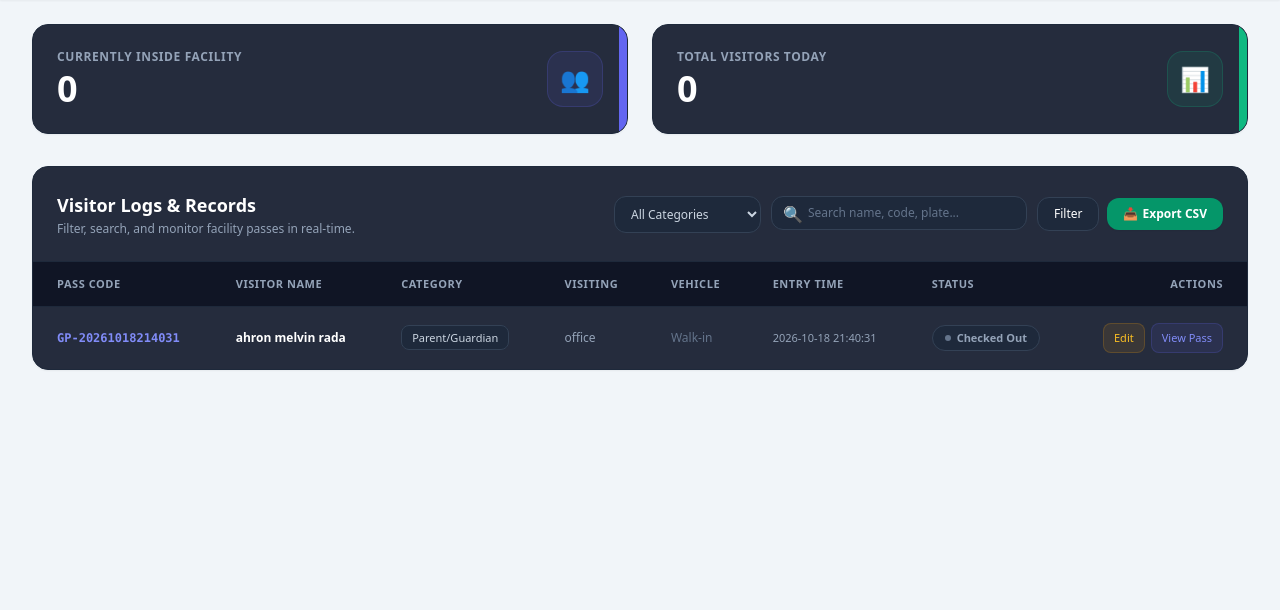
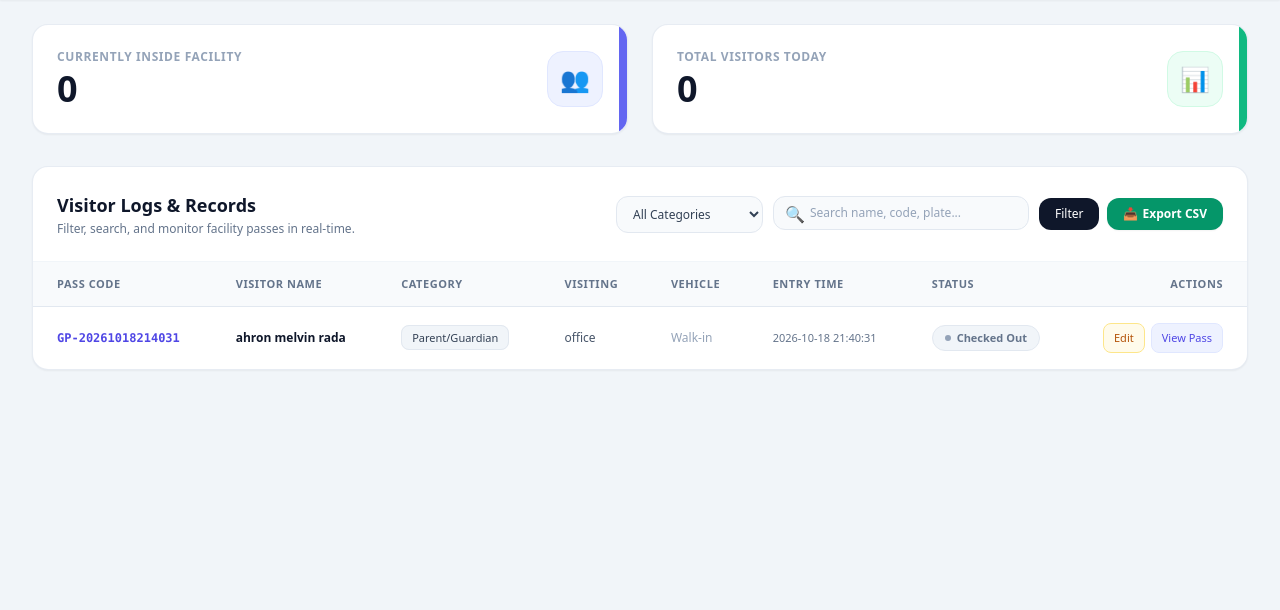
Before and after one commit to ahronmelvinrada-cmyk/gatepass-system, a Flask app: page / in a window 1280 px wide. Shown: the part 65-675 px from the top of the page. Run offline with Flask 3, Linux system fonts and the light colour scheme; the visitor is signed in with stand-in values (Sample User, id 1); data comes from the database, SQL or seed files in the repository; some libraries are stand-ins or nearby versions.

Commit message:
Refactor visitor logs page styles for better clarity
Updated the styling of the visitor logs page to improve visual clarity and consistency. Changed background colors, text colors, and border styles for various elements.

```diff
--- a/templates/index.html
+++ b/templates/index.html
@@ -2,36 +2,36 @@
 {% block content %}
 <!-- Top Summary Cards -->
 <div class="grid grid-cols-1 sm:grid-cols-2 gap-4 md:gap-6 mb-6 md:mb-8">
-    <div class="bg-slate-900/90 p-5 md:p-6 rounded-2xl border border-slate-800 shadow-sm flex items-center justify-between relative overflow-hidden group hover:shadow-md transition">
+    <div class="bg-white p-5 md:p-6 rounded-2xl border border-slate-200/80 shadow-sm flex items-center justify-between relative overflow-hidden group hover:shadow-md transition">
         <div class="absolute right-0 top-0 bottom-0 w-2 bg-indigo-500"></div>
         <div>
             <p class="text-xs font-semibold uppercase tracking-wider text-slate-400">Currently Inside Facility</p>
-            <h3 class="text-3xl md:text-4xl font-extrabold text-white mt-1">{{ active_count }}</h3>
+            <h3 class="text-3xl md:text-4xl font-extrabold text-slate-900 mt-1">{{ active_count }}</h3>
         </div>
-        <div class="w-12 h-12 md:w-14 md:h-14 bg-indigo-500/10 rounded-2xl flex items-center justify-center text-indigo-400 text-xl md:text-2xl border border-indigo-500/20">👥</div>
+        <div class="w-12 h-12 md:w-14 md:h-14 bg-indigo-50 rounded-2xl flex items-center justify-center text-indigo-600 text-xl md:text-2xl border border-indigo-100">👥</div>
     </div>
 
-    <div class="bg-slate-900/90 p-5 md:p-6 rounded-2xl border border-slate-800 shadow-sm flex items-center justify-between relative overflow-hidden group hover:shadow-md transition">
+    <div class="bg-white p-5 md:p-6 rounded-2xl border border-slate-200/80 shadow-sm flex items-center justify-between relative overflow-hidden group hover:shadow-md transition">
         <div class="absolute right-0 top-0 bottom-0 w-2 bg-emerald-500"></div>
         <div>
             <p class="text-xs font-semibold uppercase tracking-wider text-slate-400">Total Visitors Today</p>
-            <h3 class="text-3xl md:text-4xl font-extrabold text-white mt-1">{{ today_count }}</h3>
+            <h3 class="text-3xl md:text-4xl font-extrabold text-slate-900 mt-1">{{ today_count }}</h3>
         </div>
-        <div class="w-12 h-12 md:w-14 md:h-14 bg-emerald-500/10 rounded-2xl flex items-center justify-center text-emerald-400 text-xl md:text-2xl border border-emerald-500/20">📊</div>
+        <div class="w-12 h-12 md:w-14 md:h-14 bg-emerald-50 rounded-2xl flex items-center justify-center text-emerald-600 text-xl md:text-2xl border border-emerald-100">📊</div>
     </div>
 </div>
 
 <!-- Main Visitor Logs Container -->
-<div class="bg-slate-900/90 rounded-2xl border border-slate-800 shadow-sm overflow-hidden">
+<div class="bg-white rounded-2xl border border-slate-200/80 shadow-sm overflow-hidden">
     <!-- Header & Search/Filter Section -->
-    <div class="p-4 md:p-6 border-b border-slate-800 flex flex-col xl:flex-row justify-between items-start xl:items-center gap-4">
+    <div class="p-4 md:p-6 border-b border-slate-100 flex flex-col xl:flex-row justify-between items-start xl:items-center gap-4">
         <div>
-            <h2 class="text-base md:text-lg font-bold text-white">Visitor Logs & Records</h2>
-            <p class="text-xs text-slate-400 mt-0.5">Filter, search, and monitor facility passes in real-time.</p>
+            <h2 class="text-base md:text-lg font-bold text-slate-900">Visitor Logs & Records</h2>
+            <p class="text-xs text-slate-500 mt-0.5">Filter, search, and monitor facility passes in real-time.</p>
         </div>
 
         <form method="GET" action="{{ url_for('index') }}" class="flex flex-col sm:flex-row flex-wrap gap-2.5 w-full xl:w-auto">
-            <select name="category" onchange="this.form.submit()" class="w-full sm:w-auto border border-slate-700 rounded-xl text-xs bg-slate-800 px-3 py-2 text-slate-300 focus:outline-none focus:ring-2 focus:ring-indigo-500">
+            <select name="category" onchange="this.form.submit()" class="w-full sm:w-auto border border-slate-200 rounded-xl text-xs bg-slate-50 px-3 py-2 text-slate-700 focus:outline-none focus:ring-2 focus:ring-indigo-500">
                 <option value="">All Categories</option>
                 <option value="Parent/Guardian" {% if category_filter == 'Parent/Guardian' %}selected{% endif %}>Parent / Guardian</option>
                 <option value="Delivery/Courier" {% if category_filter == 'Delivery/Courier' %}selected{% endif %}>Delivery / Courier</option>
@@ -41,12 +41,12 @@
             </select>
 
             <div class="relative w-full sm:w-64">
-                <span class="absolute inset-y-0 left-0 flex items-center pl-3 text-slate-500">🔍</span>
-                <input type="text" name="search" value="{{ search }}" placeholder="Search name, code, plate..." class="w-full pl-9 pr-4 py-2 border border-slate-700 rounded-xl text-xs bg-slate-800 text-white placeholder-slate-500 focus:outline-none focus:ring-2 focus:ring-indigo-500 transition">
+                <span class="absolute inset-y-0 left-0 flex items-center pl-3 text-slate-400">🔍</span>
+                <input type="text" name="search" value="{{ search }}" placeholder="Search name, code, plate..." class="w-full pl-9 pr-4 py-2 border border-slate-200 rounded-xl text-xs bg-slate-50 text-slate-900 placeholder-slate-400 focus:bg-white focus:outline-none focus:ring-2 focus:ring-indigo-500 transition">
             </div>
 
             <div class="flex items-center gap-2 w-full sm:w-auto">
-                <button type="submit" class="flex-1 sm:flex-none bg-slate-800 hover:bg-slate-700 text-white px-4 py-2 rounded-xl text-xs font-medium transition border border-slate-700">Filter</button>
+                <button type="submit" class="flex-1 sm:flex-none bg-slate-900 hover:bg-slate-800 text-white px-4 py-2 rounded-xl text-xs font-medium transition">Filter</button>
                 <a href="{{ url_for('export_csv') }}" class="flex-1 sm:flex-none justify-center bg-emerald-600 hover:bg-emerald-500 text-white px-4 py-2 rounded-xl text-xs font-semibold transition flex items-center gap-1 shadow-sm">
                     <span>📥</span> Export CSV
                 </a>
@@ -58,7 +58,7 @@
     <div class="hidden md:block overflow-x-auto">
         <table class="w-full text-left border-collapse text-xs">
             <thead>
-                <tr class="bg-slate-950/60 text-slate-400 uppercase tracking-wider border-b border-slate-800 text-[11px]">
+                <tr class="bg-slate-50 text-slate-500 uppercase tracking-wider border-b border-slate-200 text-[11px]">
                     <th class="py-3.5 px-6 font-semibold">Pass Code</th>
                     <th class="py-3.5 px-6 font-semibold">Visitor Name</th>
                     <th class="py-3.5 px-6 font-semibold">Category</th>
@@ -69,43 +69,43 @@
                     <th class="py-3.5 px-6 font-semibold text-right">Actions</th>
                 </tr>
             </thead>
-            <tbody class="divide-y divide-slate-800/60 text-slate-300">
+            <tbody class="divide-y divide-slate-100 text-slate-600">
                 {% for v in visitors %}
-                <tr class="hover:bg-slate-800/40 transition">
-                    <td class="py-4 px-6 font-mono font-bold text-indigo-400">{{ v.pass_code }}</td>
-                    <td class="py-4 px-6 font-semibold text-white">{{ v.full_name }}</td>
+                <tr class="hover:bg-slate-50/80 transition">
+                    <td class="py-4 px-6 font-mono font-bold text-indigo-600">{{ v.pass_code }}</td>
+                    <td class="py-4 px-6 font-semibold text-slate-900">{{ v.full_name }}</td>
                     <td class="py-4 px-6">
-                        <span class="px-2.5 py-1 bg-slate-800 text-slate-300 rounded-lg text-[11px] font-medium border border-slate-700">{{ v.visitor_category }}</span>
+                        <span class="px-2.5 py-1 bg-slate-100 text-slate-700 rounded-lg text-[11px] font-medium border border-slate-200">{{ v.visitor_category }}</span>
                     </td>
-                    <td class="py-4 px-6 text-slate-400">{{ v.person_to_visit }}</td>
-                    <td class="py-4 px-6 text-slate-400">
+                    <td class="py-4 px-6 text-slate-600">{{ v.person_to_visit }}</td>
+                    <td class="py-4 px-6 text-slate-600">
                         {% if v.vehicle_type and v.vehicle_type != 'None' %}
-                            <span class="font-semibold text-slate-300">{{ v.vehicle_type }}</span>
-                            {% if v.plate_number %}<span class="block text-slate-500 font-mono text-[10px]">{{ v.plate_number }}</span>{% endif %}
+                            <span class="font-semibold text-slate-800">{{ v.vehicle_type }}</span>
+                            {% if v.plate_number %}<span class="block text-slate-400 font-mono text-[10px]">{{ v.plate_number }}</span>{% endif %}
                         {% else %}
-                            <span class="text-slate-500">Walk-in</span>
+                            <span class="text-slate-400">Walk-in</span>
                         {% endif %}
                     </td>
-                    <td class="py-4 px-6 text-slate-400 text-[11px]">{{ v.entry_time }}</td>
+                    <td class="py-4 px-6 text-slate-500 text-[11px]">{{ v.entry_time }}</td>
                     <td class="py-4 px-6">
-                        <span class="inline-flex items-center gap-1.5 px-3 py-1 rounded-full text-[11px] font-semibold {% if v.status == 'Active' %}bg-emerald-500/10 text-emerald-400 border border-emerald-500/20{% else %}bg-slate-800 text-slate-400 border border-slate-700{% endif %}">
-                            <span class="w-1.5 h-1.5 rounded-full {% if v.status == 'Active' %}bg-emerald-400 animate-pulse{% else %}bg-slate-500{% endif %}"></span>
+                        <span class="inline-flex items-center gap-1.5 px-3 py-1 rounded-full text-[11px] font-semibold {% if v.status == 'Active' %}bg-emerald-50 text-emerald-700 border border-emerald-200{% else %}bg-slate-100 text-slate-500 border border-slate-200{% endif %}">
+                            <span class="w-1.5 h-1.5 rounded-full {% if v.status == 'Active' %}bg-emerald-500 animate-pulse{% else %}bg-slate-400{% endif %}"></span>
                             {{ v.status }}
                         </span>
                     </td>
                     <td class="py-4 px-6 text-right">
                         <div class="flex items-center justify-end gap-1.5">
-                            <a href="{{ url_for('edit_visitor', id=v.id) }}" class="inline-flex items-center gap-1 text-amber-400 hover:text-amber-300 font-medium text-[11px] bg-amber-500/10 hover:bg-amber-500/20 px-2.5 py-1.5 rounded-lg transition border border-amber-500/20">Edit</a>
-                            <a href="{{ url_for('view_pass', pass_code=v.pass_code) }}" class="inline-flex items-center gap-1 text-indigo-400 hover:text-indigo-300 font-medium text-[11px] bg-indigo-500/10 hover:bg-indigo-500/20 px-2.5 py-1.5 rounded-lg transition border border-indigo-500/20">View Pass</a>
+                            <a href="{{ url_for('edit_visitor', id=v.id) }}" class="inline-flex items-center gap-1 text-amber-700 hover:text-amber-800 font-medium text-[11px] bg-amber-50 hover:bg-amber-100 px-2.5 py-1.5 rounded-lg transition border border-amber-200">Edit</a>
+                            <a href="{{ url_for('view_pass', pass_code=v.pass_code) }}" class="inline-flex items-center gap-1 text-indigo-600 hover:text-indigo-700 font-medium text-[11px] bg-indigo-50 hover:bg-indigo-100 px-2.5 py-1.5 rounded-lg transition border border-indigo-100">View Pass</a>
                         </div>
                     </td>
                 </tr>
                 {% else %}
                 <tr>
-                    <td colspan="8" class="py-12 text-center text-slate-500">
+                    <td colspan="8" class="py-12 text-center text-slate-400">
                         <div class="flex flex-col items-center justify-center gap-2">
                             <span class="text-3xl">📭</span>
-                            <p class="text-xs font-medium text-slate-400">No visitor records found.</p>
+                            <p class="text-xs font-medium text-slate-500">No visitor records found.</p>
                         </div>
                     </td>
                 </tr>
@@ -115,45 +115,45 @@
     </div>
 
     <!-- 2. MOBILE VIEW: Card List -->
-    <div class="block md:hidden divide-y divide-slate-800">
+    <div class="block md:hidden divide-y divide-slate-100">
         {% for v in visitors %}
-        <div class="p-4 flex flex-col gap-3 hover:bg-slate-800/40 transition">
+        <div class="p-4 flex flex-col gap-3 hover:bg-slate-50 transition">
             <div class="flex items-center justify-between">
-                <span class="font-mono font-bold text-indigo-400 text-xs">{{ v.pass_code }}</span>
-                <span class="inline-flex items-center gap-1.5 px-2.5 py-0.5 rounded-full text-[11px] font-semibold {% if v.status == 'Active' %}bg-emerald-500/10 text-emerald-400 border border-emerald-500/20{% else %}bg-slate-800 text-slate-400 border border-slate-700{% endif %}">
-                    <span class="w-1.5 h-1.5 rounded-full {% if v.status == 'Active' %}bg-emerald-400 animate-pulse{% else %}bg-slate-500{% endif %}"></span>
+                <span class="font-mono font-bold text-indigo-600 text-xs">{{ v.pass_code }}</span>
+                <span class="inline-flex items-center gap-1.5 px-2.5 py-0.5 rounded-full text-[11px] font-semibold {% if v.status == 'Active' %}bg-emerald-50 text-emerald-700 border border-emerald-200{% else %}bg-slate-100 text-slate-500 border border-slate-200{% endif %}">
+                    <span class="w-1.5 h-1.5 rounded-full {% if v.status == 'Active' %}bg-emerald-500 animate-pulse{% else %}bg-slate-400{% endif %}"></span>
                     {{ v.status }}
                 </span>
             </div>
 
             <div>
-                <h4 class="font-bold text-white text-sm">{{ v.full_name }}</h4>
+                <h4 class="font-bold text-slate-900 text-sm">{{ v.full_name }}</h4>
                 <div class="flex items-center gap-2 mt-1">
-                    <span class="px-2 py-0.5 bg-slate-800 text-slate-300 rounded text-[11px] font-medium border border-slate-700">{{ v.visitor_category }}</span>
-                    <span class="text-[11px] text-slate-400">• Visiting: <strong class="text-slate-300 font-medium">{{ v.person_to_visit }}</strong></span>
+                    <span class="px-2 py-0.5 bg-slate-100 text-slate-700 rounded text-[11px] font-medium border border-slate-200">{{ v.visitor_category }}</span>
+                    <span class="text-[11px] text-slate-500">• Visiting: <strong class="text-slate-700 font-medium">{{ v.person_to_visit }}</strong></span>
                 </div>
             </div>
 
-            <div class="flex items-center justify-between text-xs text-slate-400 pt-2 border-t border-slate-800">
+            <div class="flex items-center justify-between text-xs text-slate-500 pt-2 border-t border-slate-100">
                 <div>
                     {% if v.vehicle_type and v.vehicle_type != 'None' %}
                         <span>🚗 {{ v.vehicle_type }} {% if v.plate_number %}({{ v.plate_number }}){% endif %}</span>
                     {% else %}
                         <span>🚶 Walk-in</span>
                     {% endif %}
-                    <span class="block text-[10px] text-slate-500 mt-0.5">🕒 {{ v.entry_time }}</span>
+                    <span class="block text-[10px] text-slate-400 mt-0.5">🕒 {{ v.entry_time }}</span>
                 </div>
                 <div class="flex items-center gap-1.5">
-                    <a href="{{ url_for('edit_visitor', id=v.id) }}" class="inline-flex items-center gap-1 text-amber-400 font-semibold text-[11px] bg-amber-500/10 border border-amber-500/20 px-2.5 py-1.5 rounded-lg">Edit</a>
-                    <a href="{{ url_for('view_pass', pass_code=v.pass_code) }}" class="inline-flex items-center gap-1 text-indigo-400 font-semibold text-[11px] bg-indigo-500/10 border border-indigo-500/20 px-2.5 py-1.5 rounded-lg">View Pass</a>
+                    <a href="{{ url_for('edit_visitor', id=v.id) }}" class="inline-flex items-center gap-1 text-amber-700 font-semibold text-[11px] bg-amber-50 border border-amber-200 px-2.5 py-1.5 rounded-lg">Edit</a>
+                    <a href="{{ url_for('view_pass', pass_code=v.pass_code) }}" class="inline-flex items-center gap-1 text-indigo-600 font-semibold text-[11px] bg-indigo-50 border border-indigo-100 px-2.5 py-1.5 rounded-lg">View Pass</a>
                 </div>
             </div>
         </div>
         {% else %}
-        <div class="py-12 text-center text-slate-500">
+        <div class="py-12 text-center text-slate-400">
             <div class="flex flex-col items-center justify-center gap-2">
                 <span class="text-3xl">📭</span>
-                <p class="text-xs font-medium text-slate-400">No visitor records found.</p>
+                <p class="text-xs font-medium text-slate-500">No visitor records found.</p>
             </div>
         </div>
         {% endfor %}
```
